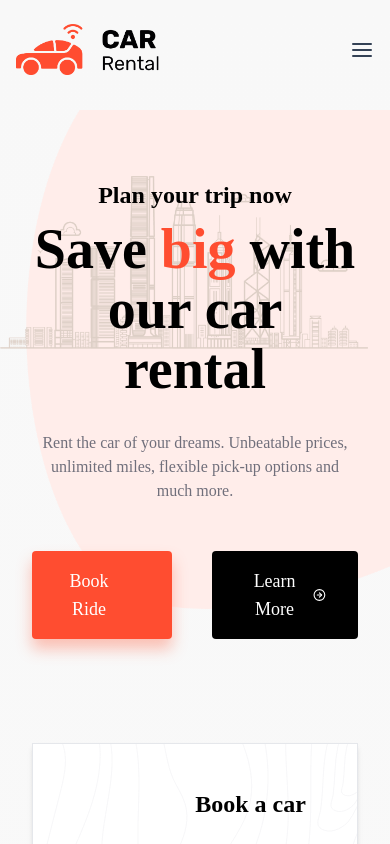
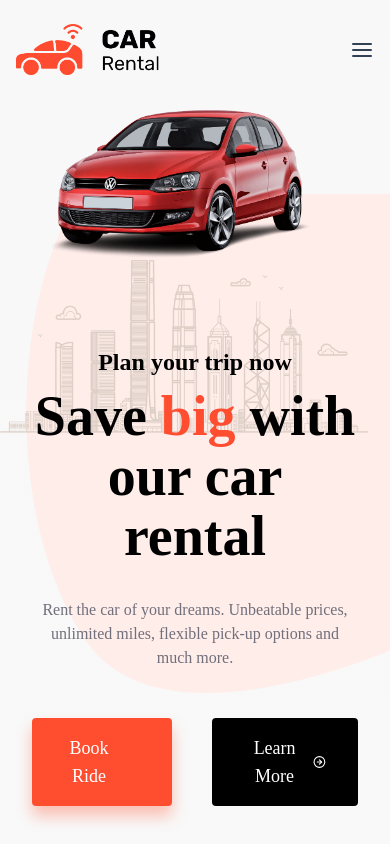
Before and after one commit to anupkumarjana/Car-rental, a React (Create React App) app: page / in a window 390 px wide. Shown: the top 844 px of the page. Built offline with nearby package versions, Linux system fonts and the light colour scheme; some icons are missing.

Commit message:
modified home component

```diff
--- a/src/pages/Home.jsx
+++ b/src/pages/Home.jsx
@@ -20,7 +20,7 @@ export default function Home() {
         style={{ backgroundImage: `url(${bgHome})` }}
       >
         <Header />
-        <div className="flex w-full px-8 lg:px-20 pt-6 py:10 lg:py-20 ">
+        <div className="flex lg:flex-row flex-col-reverse  w-full px-8 lg:px-20 pt-6 py:10 lg:py-20 ">
           <div className="flex flex-col justify-center text-center md:justify-start md:text-start py-20 flex-wrap gap-2">
             <p className="text-2xl font-bold">Plan your trip now</p>
             <h1 className="text-[3.5rem] font-bold leading-[60px]">
@@ -33,18 +33,17 @@ export default function Home() {
             </p>
             <div className="pt-10 flex md:justify-start justify-center items-center gap-10">
               <button className="font-rubik text-lg font-medium flex items-center gap-2 rounded py-4 px-8 bg-[#FF4D30] text-white shadow-custom hover:shadow-custom-hovered transition-all duration-300 ease-in-out">
-                {" "}
                 <p>Book Ride</p>{" "}
                 <span className="">
                   <FaRegCircleCheck />
-                </span>{" "}
+                </span>
               </button>
               <button className="font-rubik text-lg font-medium flex items-center gap-2 rounded py-4 px-8 bg-black text-white hover:bg-white border-black hover:text-black transition-all duration-300 ease-in-out">
                 Learn More <FiArrowRightCircle />
               </button>
             </div>
           </div>
-          <div className="w-[90%] hidden md:block">
+          <div className="w-[90%]">
             <img src={home} alt="car" className="" />
           </div>
         </div>
```
